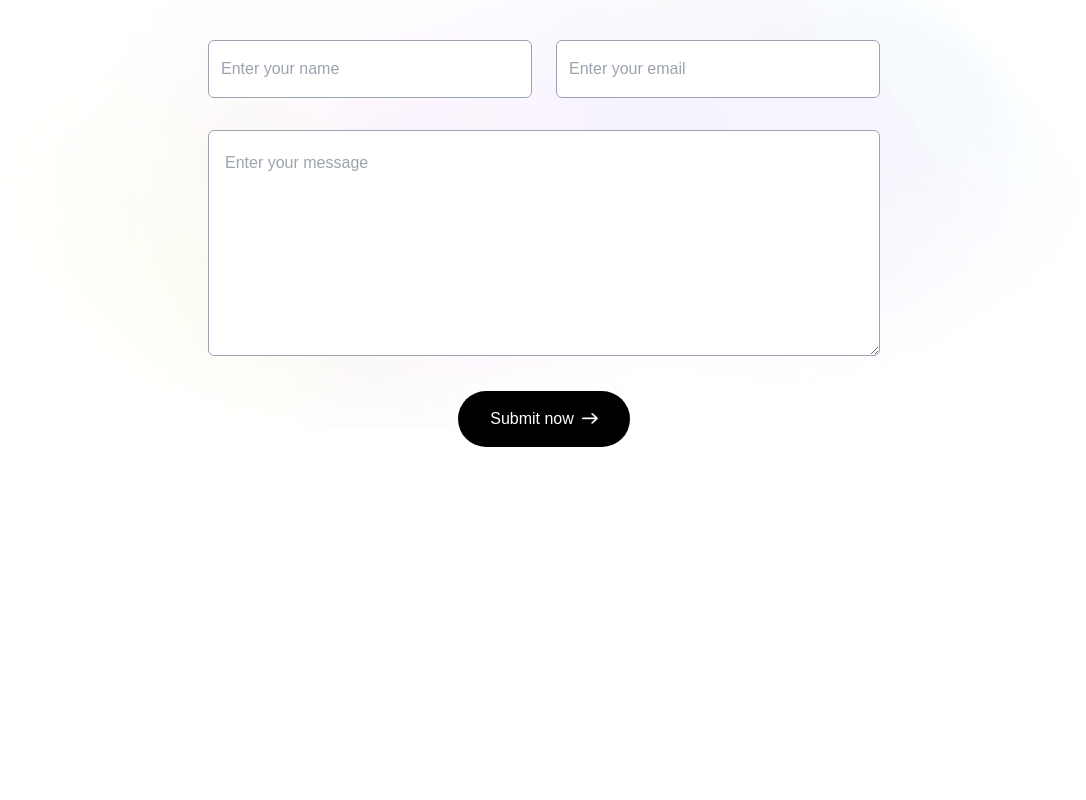
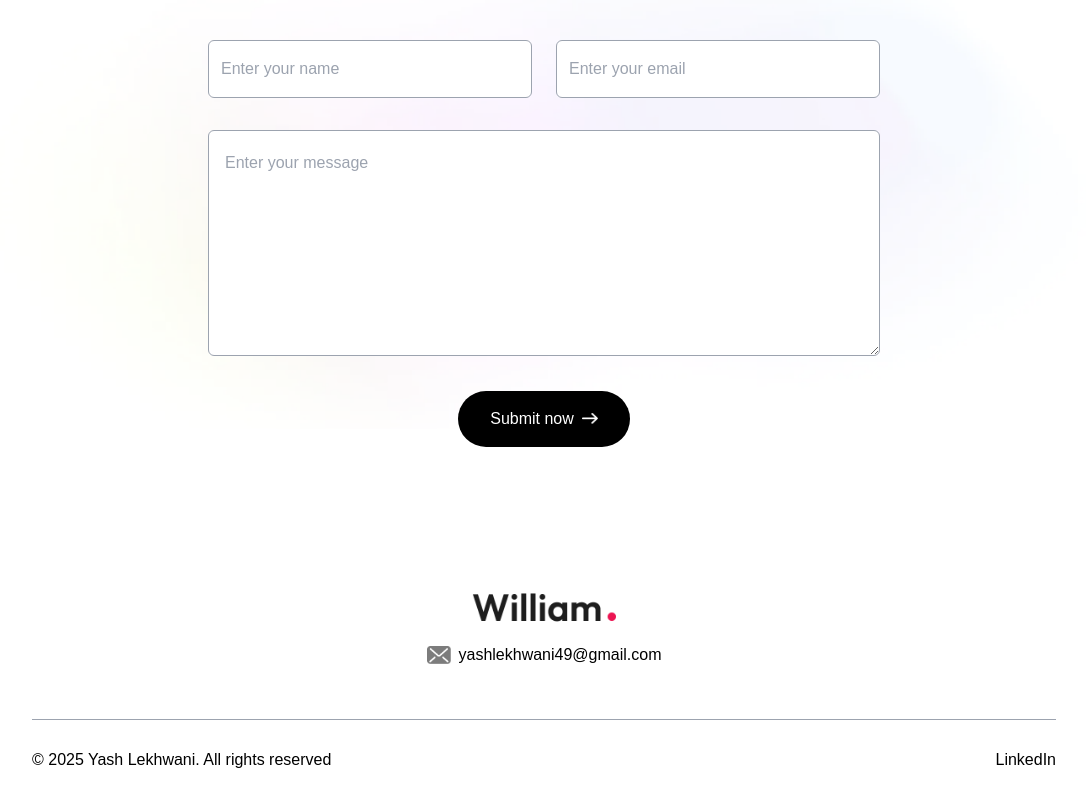
Before and after one commit to shylekhwani/portfolio, a Next.js app: page / in a window 1280 px wide. Shown: the part 3691-4491 px from the top of the page, without its empty margins (96-1182 px from the left). Before the commit the page ends 4194 px from the top, so only its background shows below. Built offline with nearby package versions, Linux system fonts and the light colour scheme; a web font is replaced by a local one.

Commit message:
added footer

```diff
--- /dev/null
+++ b/src/app/_components/Footer.jsx
@@ -0,0 +1,30 @@
+import React from 'react'
+import Image from 'next/image'
+import { assets } from '../../../assets/assets'
+import Link from 'next/link'
+
+const Footer = () => {
+  return (
+    <div className='mt-20'>
+      <div className='text-center'>
+        <Image src={assets.logo} alt='' className='w-36 mx-auto mb-2'/>
+
+        <div className='w-max flex items-center gap-2 mx-auto'>
+           <Image src={assets.mail_icon} alt='' className='w-6'/>
+           yashlekhwani49@gmail.com
+        </div>
+      </div>
+
+      <div className='text-center sm:flex items-center justify-between border-t border-gray-400 mx-[10%] mt-12 py-6'>
+        <p>&copy; 2025 Yash Lekhwani. All rights reserved</p>
+        <ul className='flex items-center justify-center gap-10 mt-4 sm:mt-0'>
+            <li>
+                <Link target='_blank' href='www.linkedin.com/in/yash-lekhwani-73792b224'>LinkedIn</Link>
+            </li>
+        </ul>
+      </div>
+    </div>
+  )
+}
+
+export default Footer
--- a/src/app/page.js
+++ b/src/app/page.js
@@ -4,6 +4,7 @@
 import Services from "./_components/Services";
 import Work from "./_components/Work";
 import Contact from "./_components/Contact";
+import Footer from "./_components/Footer";
 
 export default function Home() {
   return (
@@ -14,6 +15,7 @@
     <Services/>
     <Work/>
     <Contact/>
+    <Footer/>
     </>
   );
 }
```
